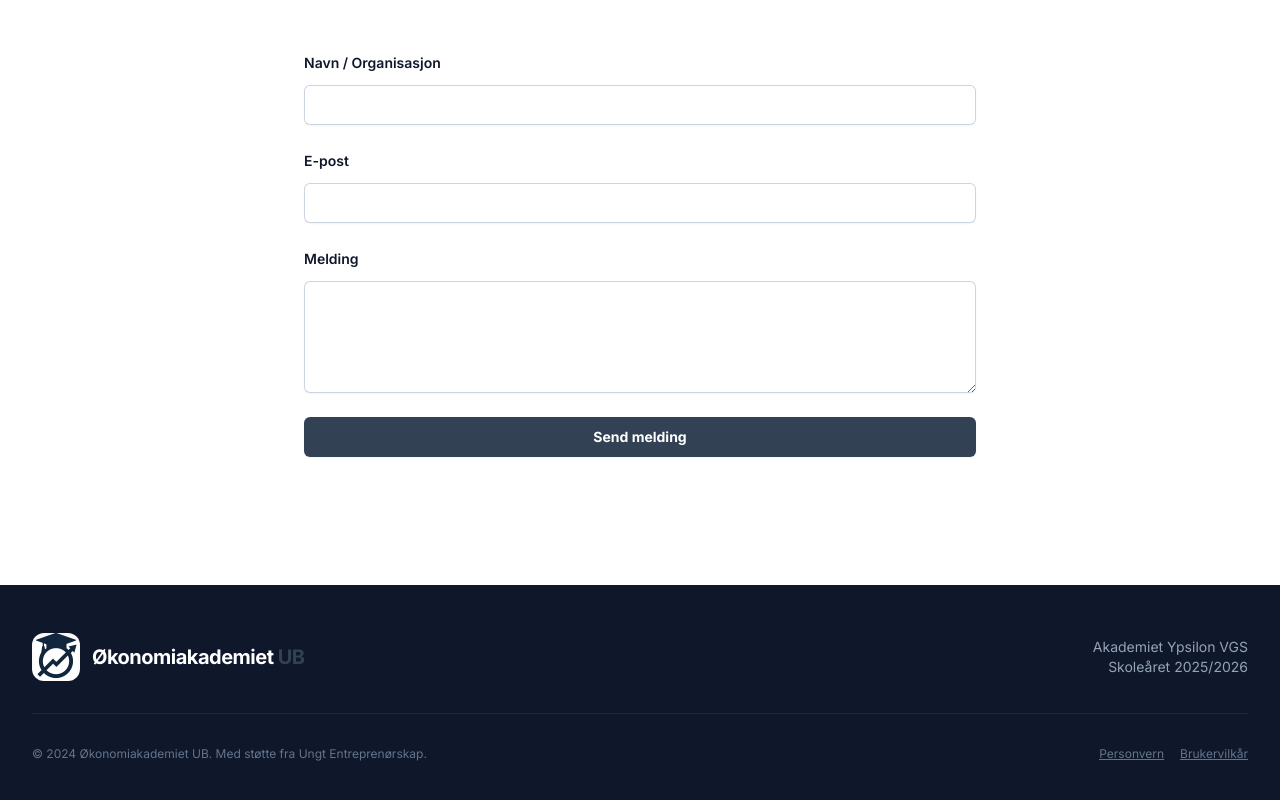
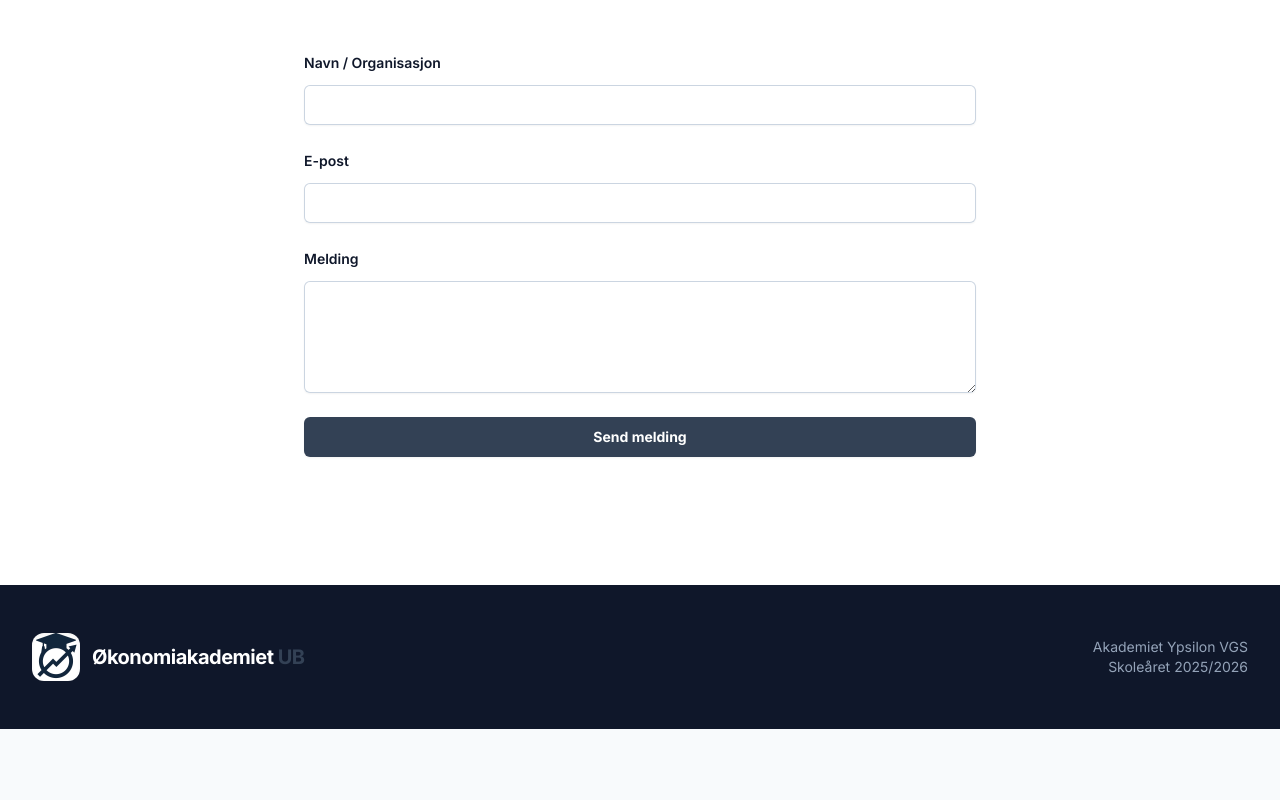
Before and after one commit to martiniusdh/-koakademietub, a React (Vite) app: page / in a window 1280 px wide. Shown: the part 2924-3724 px from the top of the page. After the commit the page ends 3653 px from the top, so only its background shows below. Built offline with nearby package versions, Linux system fonts and the light colour scheme.

Commit message:
fix: Remove bottom text from footer

```diff
--- a/components/Footer.tsx
+++ b/components/Footer.tsx
@@ -19,15 +19,7 @@ const Footer: React.FC = () => {
             <p>Skoleåret 2025/2026</p>
           </div>
         </div>
-        <div className="mt-8 border-t border-slate-800 pt-8 flex flex-col md:flex-row justify-between items-center gap-4">
-          <p className="text-xs text-slate-500">
-            &copy; 2024 Økonomiakademiet UB. Med støtte fra Ungt Entreprenørskap.
-          </p>
-          <div className="flex gap-4 text-xs text-slate-500 underline">
-            <a href="#">Personvern</a>
-            <a href="#">Brukervilkår</a>
-          </div>
-        </div>
+
       </div>
     </footer>
   );
```
